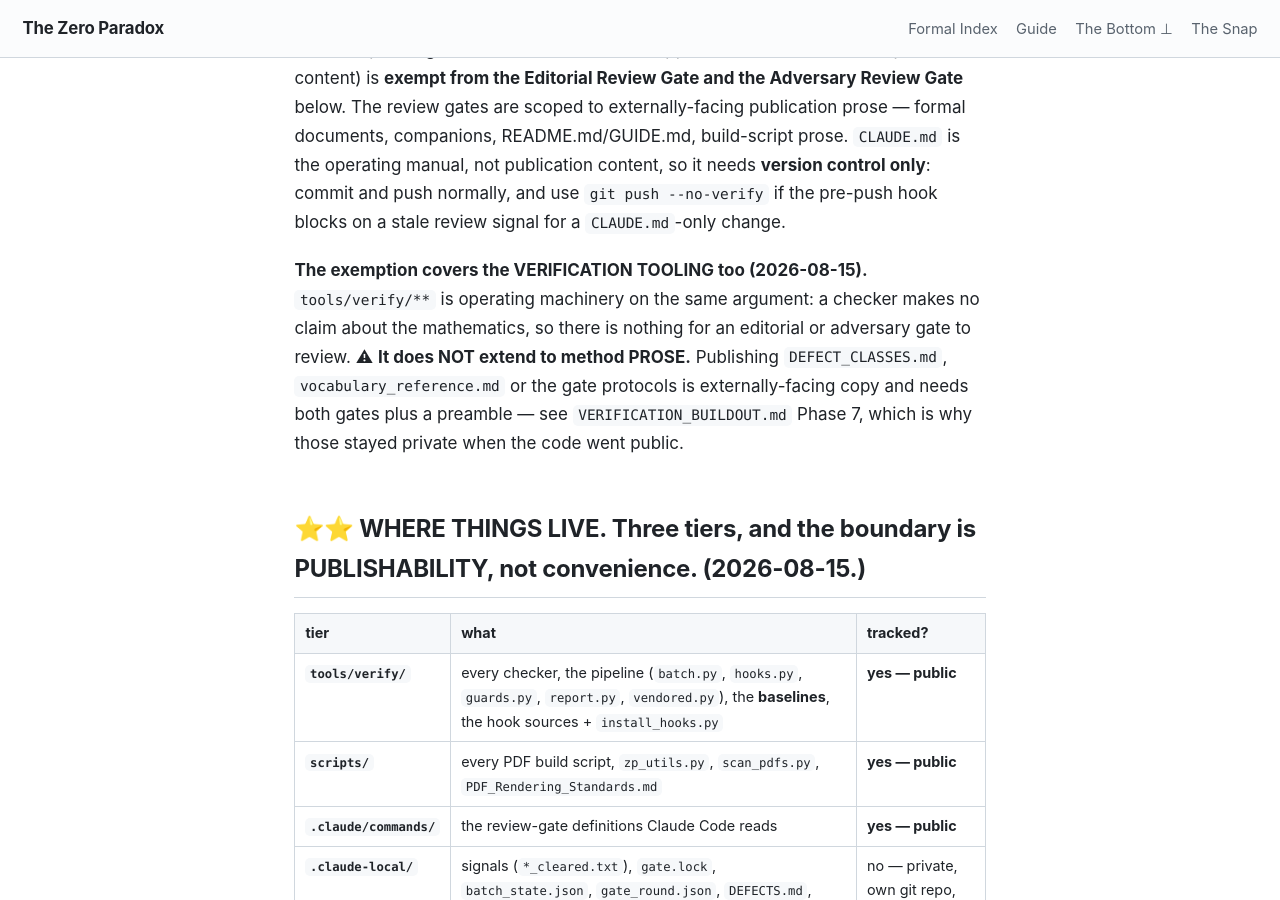
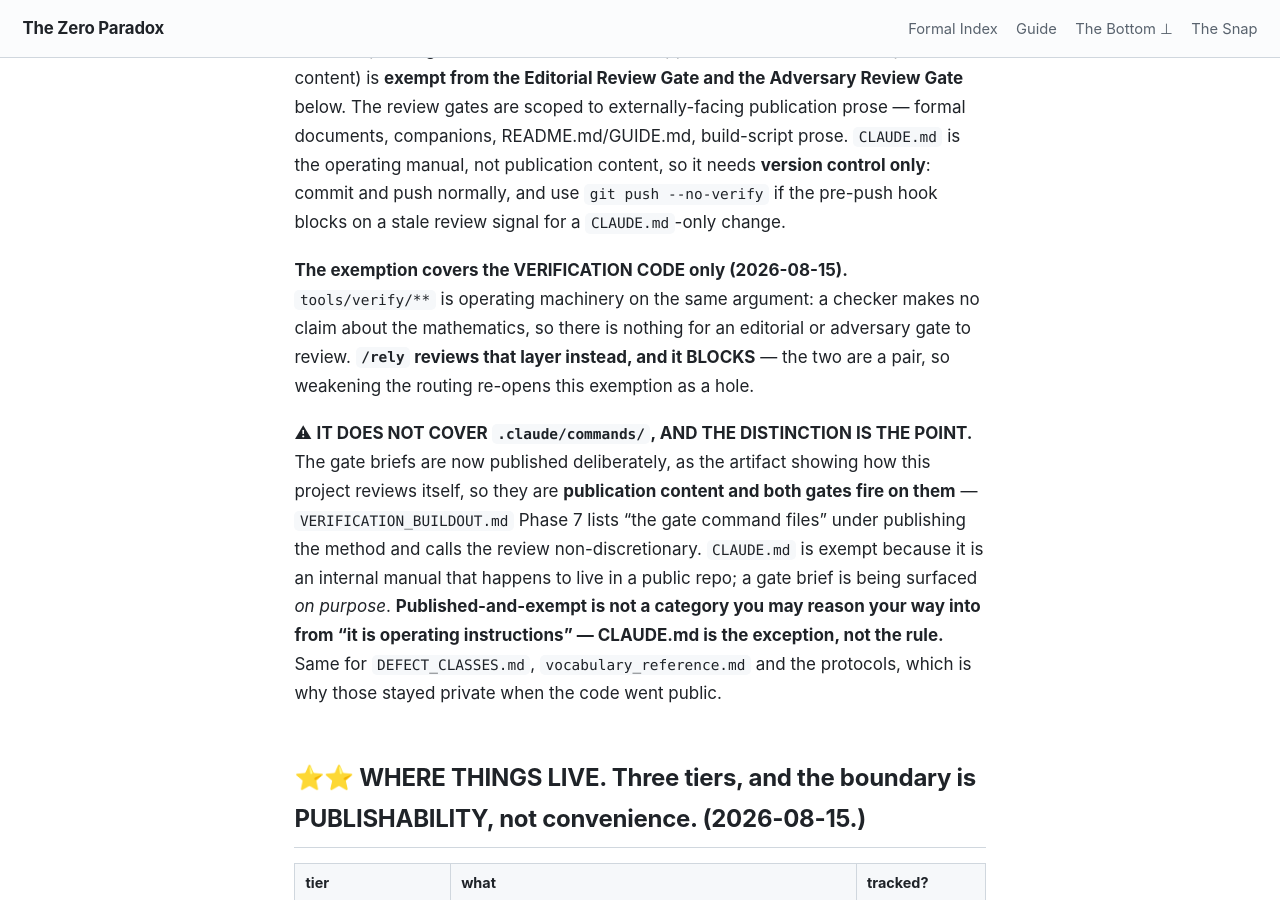
Before and after one commit to timbrigham/ZeroParadox, a Jekyll site: the page built from CLAUDE.md, in a window 1280 px wide and 900 px high, scrolled down 227 px. Built offline with Jekyll 4.4.1, drawn with Linux system fonts in a browser that asks for light colours; our own code applies the rules of GitHub Pages for plain Markdown files.

Commit message:
Gate briefs are publication content, not exempt operating instructions
.claude/commands/ was in the prose-gate exemption for about an hour. Phase 7 of
VERIFICATION_BUILDOUT already settles it the other way: it lists the gate
command files under publishing the method, and calls the review
non-discretionary.

CLAUDE.md is exempt because it is an internal manual that happens to sit in a
public repo. The briefs are being surfaced on purpose, as the artifact showing
how this project reviews itself. Published-and-exempt is not a category to
reason into from "it is operating instructions".

tools/verify/ stays exempt - a checker makes no claim about the mathematics,
and /rely reviews that layer and blocks.

Co-Authored-By: Claude Opus 5 <noreply@anthropic.com>
Claude-Session: https://claude.ai/code/session_01Y3bev4DJYKL6X8bHXccZJe

```diff
--- a/CLAUDE.md
+++ b/CLAUDE.md
@@ -4,12 +4,20 @@ This file provides guidance to Claude Code (claude.ai/code) when working with co
 
 **Gate exemption — this file and operational meta.** `CLAUDE.md` itself (and other internal operating-instruction / meta files, as opposed to the mathematical publication content) is **exempt from the Editorial Review Gate and the Adversary Review Gate** below. The review gates are scoped to externally-facing publication prose — formal documents, companions, README.md/GUIDE.md, build-script prose. `CLAUDE.md` is the operating manual, not publication content, so it needs **version control only**: commit and push normally, and use `git push --no-verify` if the pre-push hook blocks on a stale review signal for a `CLAUDE.md`-only change.
 
-**The exemption covers the VERIFICATION TOOLING too (2026-08-15).** `tools/verify/**` is operating
+**The exemption covers the VERIFICATION CODE only (2026-08-15).** `tools/verify/**` is operating
 machinery on the same argument: a checker makes no claim about the mathematics, so there is nothing
-for an editorial or adversary gate to review. ⚠ **It does NOT extend to method PROSE.** Publishing
-`DEFECT_CLASSES.md`, `vocabulary_reference.md` or the gate protocols is externally-facing copy and
-needs both gates plus a preamble — see `VERIFICATION_BUILDOUT.md` Phase 7, which is why those stayed
-private when the code went public.
+for an editorial or adversary gate to review. **`/rely` reviews that layer instead, and it BLOCKS** —
+the two are a pair, so weakening the routing re-opens this exemption as a hole.
+
+⚠ **IT DOES NOT COVER `.claude/commands/`, AND THE DISTINCTION IS THE POINT.** The gate briefs are
+now published deliberately, as the artifact showing how this project reviews itself, so they are
+**publication content and both gates fire on them** — `VERIFICATION_BUILDOUT.md` Phase 7 lists "the
+gate command files" under publishing the method and calls the review non-discretionary. `CLAUDE.md`
+is exempt because it is an internal manual that happens to live in a public repo; a gate brief is
+being surfaced *on purpose*. **Published-and-exempt is not a category you may reason your way into
+from "it is operating instructions" — CLAUDE.md is the exception, not the rule.** Same for
+`DEFECT_CLASSES.md`, `vocabulary_reference.md` and the protocols, which is why those stayed private
+when the code went public.
 
 ## ⭐⭐ WHERE THINGS LIVE. Three tiers, and the boundary is PUBLISHABILITY, not convenience. (2026-08-15.)
 
```
Also changed, not shown: 1 other file.
